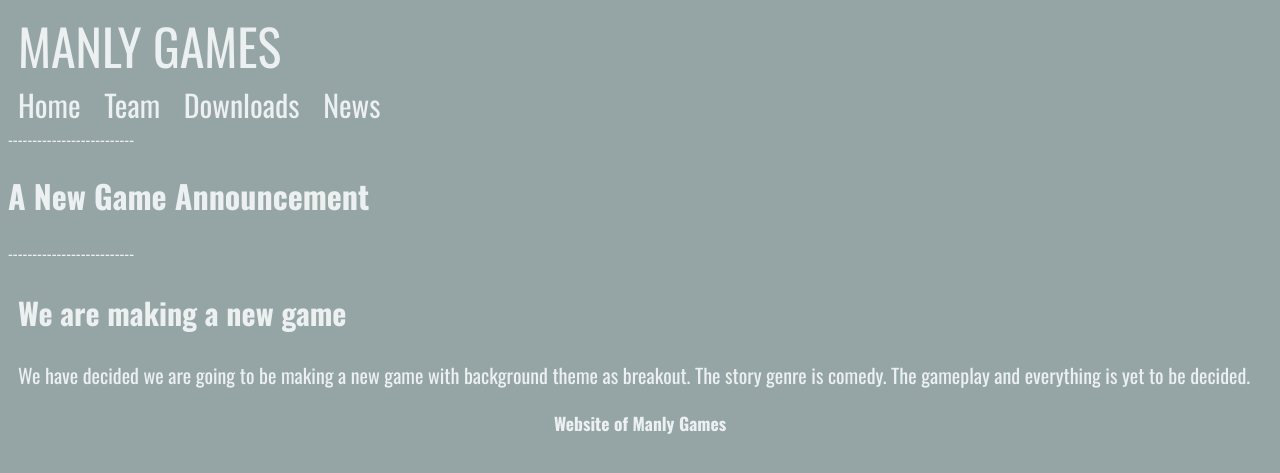
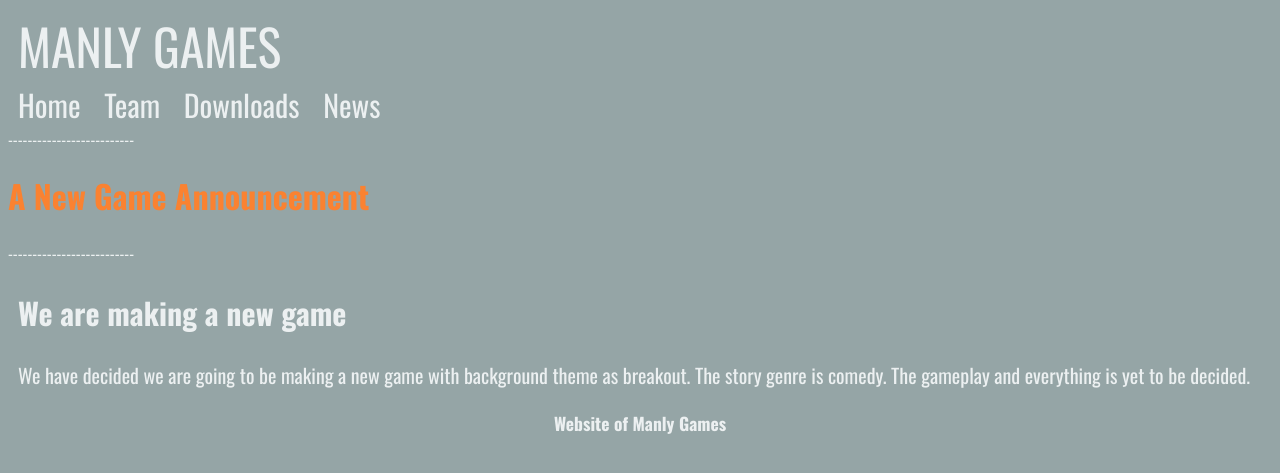
Before and after one commit to ManlyGames/manlygames.github.io, a Jekyll site: the page built from _posts/2020-11-09-breakout-game-announcement.md, in a window 1280 px wide. Shown: the top 473 px of the page. Built offline with Jekyll 4.4.1, drawn with Linux system fonts in a browser that asks for light colours.

Commit message:
Update page.html

```diff
--- a/_layouts/page.html
+++ b/_layouts/page.html
@@ -7,7 +7,7 @@
     {% include nav_main.html %}
     <body>
         --------------------------
-        <h1>{{ page.title }}</h1>
+        <h1 style="color:#fa8231">{{ page.title }}</h1>
         --------------------------
         <div class="content" style="font-size:20px;">
             {{ content }}
```
